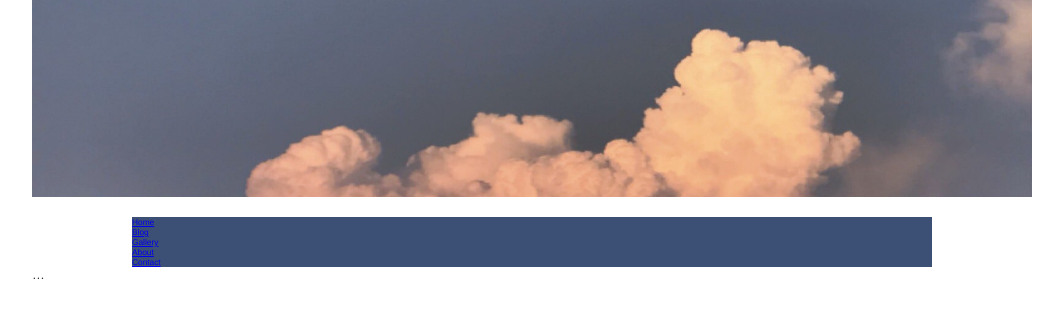
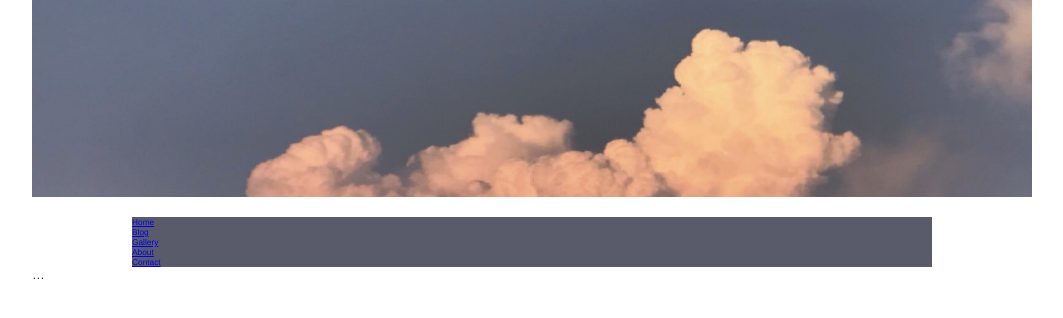
Before and after one commit to jill83123/website, a plain HTML site: page hw2.html in a window 1280 px wide. Shown: the part 54-372 px from the top of the page, without its empty margins (108-1171 px from the left). Drawn offline with Linux system fonts and the light colour scheme.

Commit message:
Update hw2style.css

```diff
--- a/css/hw2style.css
+++ b/css/hw2style.css
@@ -2,7 +2,7 @@ body {
 	margin: 0 auto;
 	width: 1000px;
 	padding: 0;
-	background: #ffffff repeat-x top;
+	background: #ffffff;
 	font-family: Helvetica, sans-serif;
 	font-size: 80%;
 	color: #333;
@@ -28,9 +28,5 @@ ul {
 	width: 800px;
 	font-size: 65%;
 	color: rgb(255, 255, 255);
-	background: #3c4f74 repeat-x top;
+	background: #595B6A;
 }
-
-#menu h1 {
-	float: left;
-}
```
